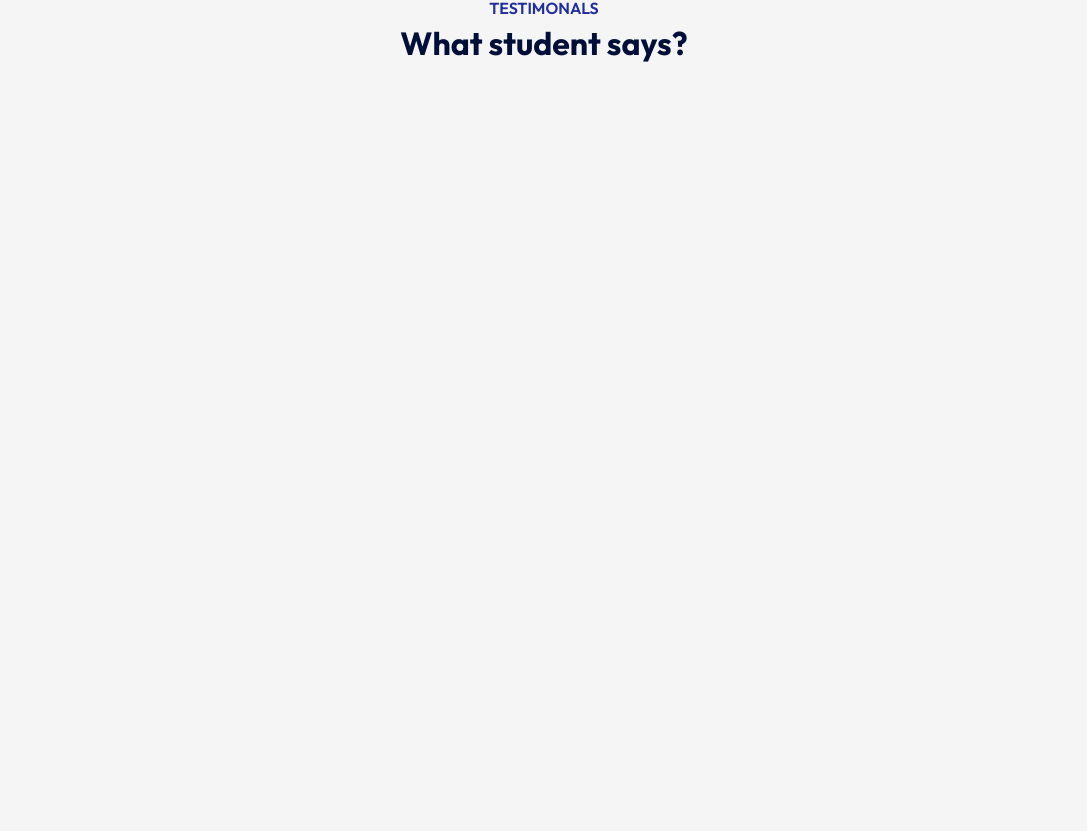
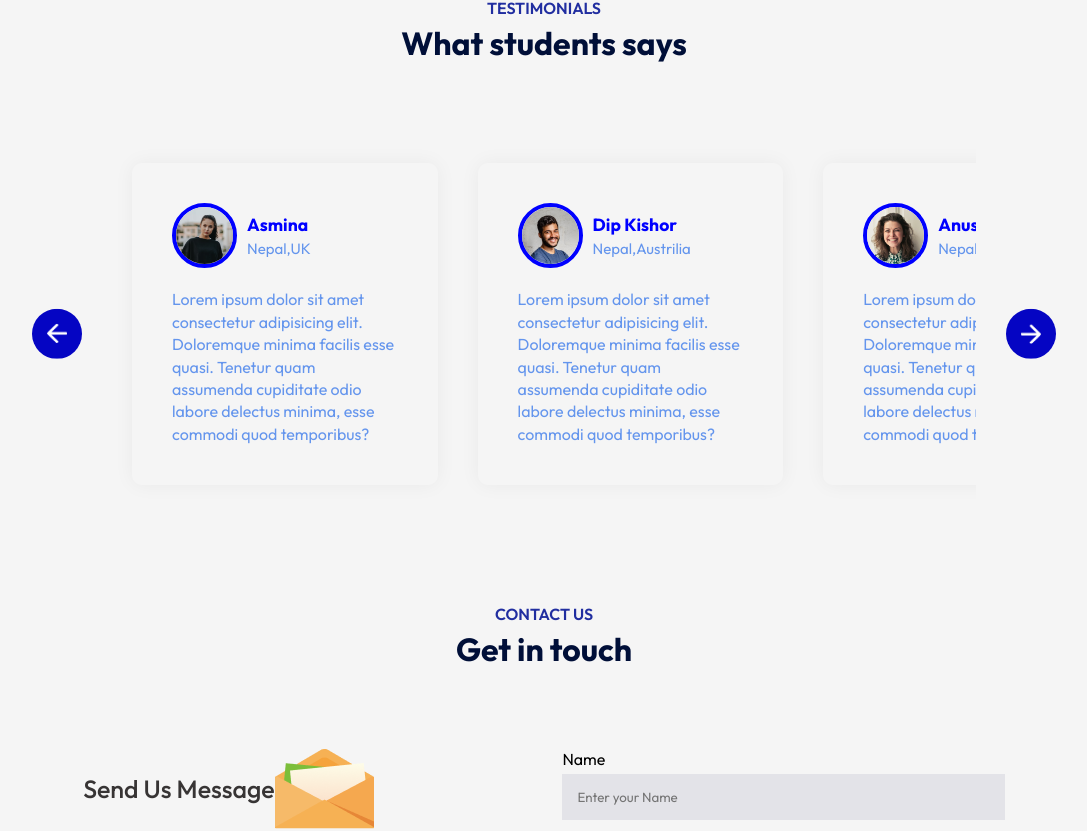
Before and after one commit to surakshya-adhikari/EDUwebsite, a React (Vite) app: page / in a window 1280 px wide. Shown: the part 2432-3263 px from the top of the page, without its empty margins (96-1183 px from the left). Before the commit the page ends 2495 px from the top, so only its background shows below. Built offline with nearby package versions, Linux system fonts and the light colour scheme.

Commit message:
Integrate Contact component into App.jsx

```diff
--- a/src/App.jsx
+++ b/src/App.jsx
@@ -5,6 +5,9 @@ import Programs from './Components/Programs/Programs'
 import Title from './Components/Title/Title'
 import About from './Components/About/About'
 import Collegephoto from './Components/Collegephoto/Collegephoto'
+import Testimonials from './Components/Testimonials/Testimonials'
+import Contact from './Components/Contact/Contact'
+
 
 const App = () => {
   return (
@@ -17,7 +20,11 @@ const App = () => {
             <About/>
             <Title subTitle='Gallery' title='college photo'/>
             <Collegephoto/>
-            <Title subTitle='TESTIMONALS' title='What student says?'/>
+            <Title subTitle='Testimonials' title='What students says'/>
+            <Testimonials/>
+            <Title subTitle='Contact Us' title='Get in touch'/>
+            <Contact/>
+
         </div>
 
     </div>
```
